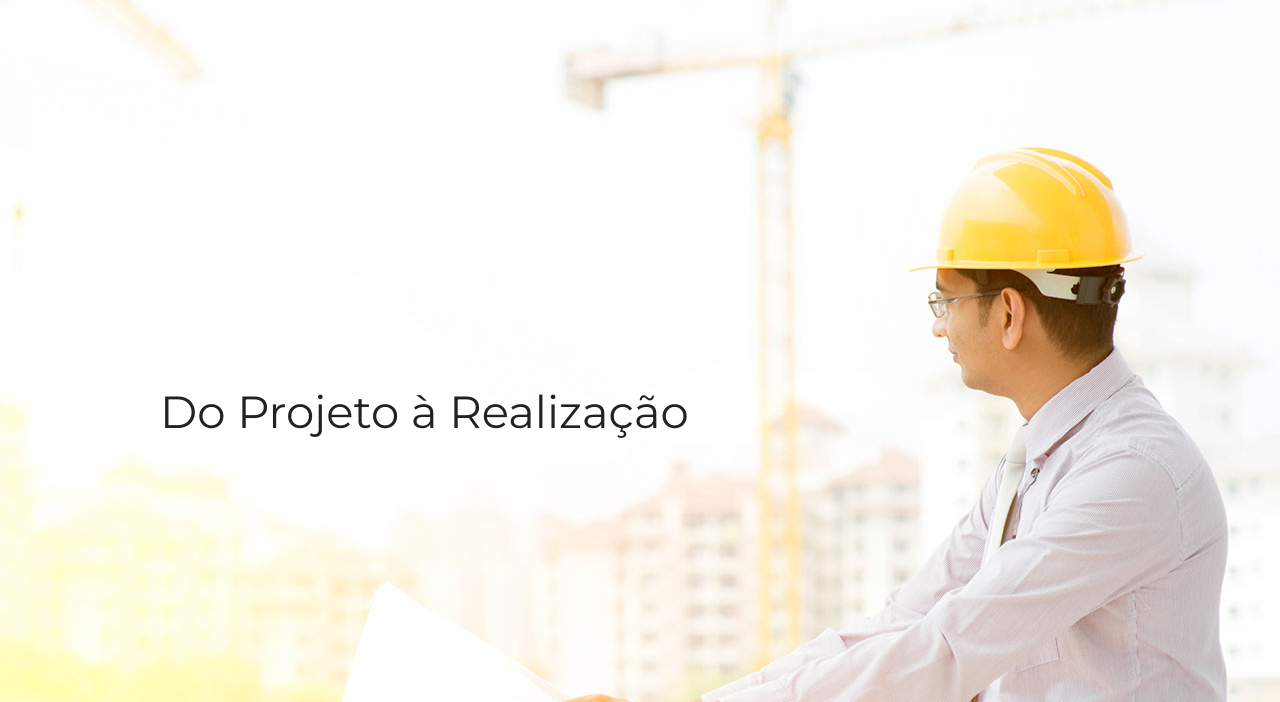
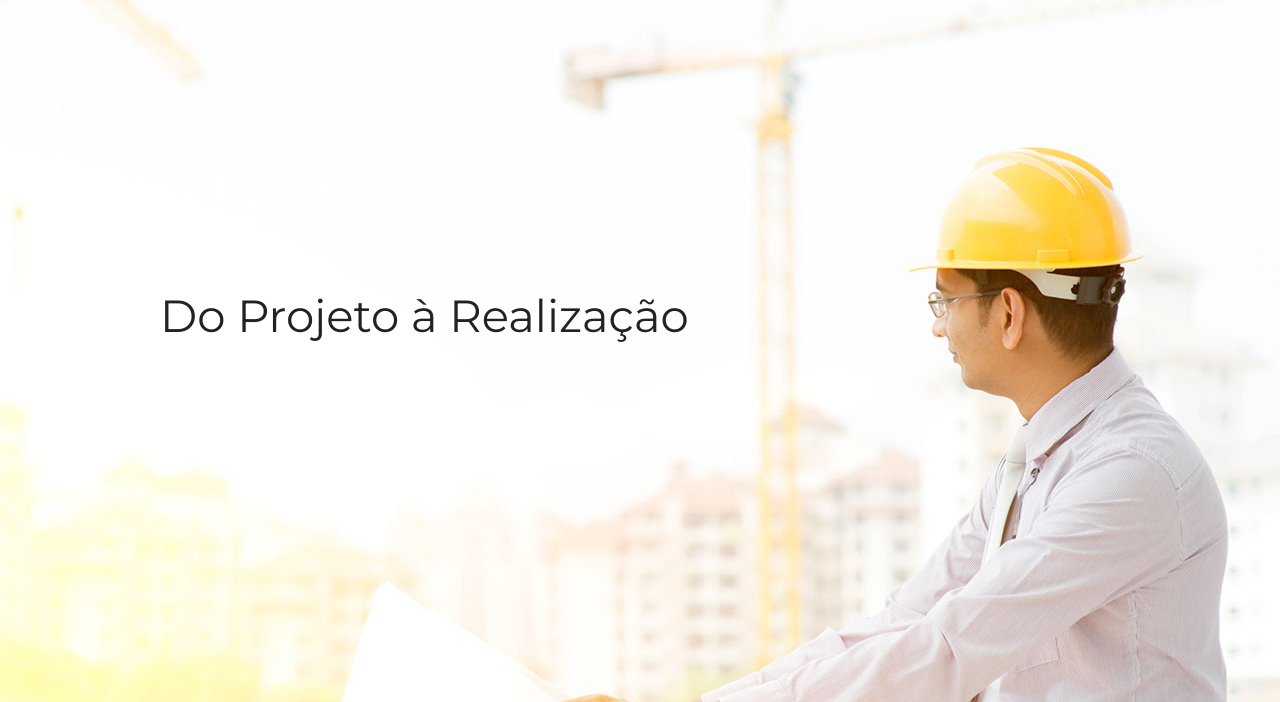
Before and after one commit to germannocr/diferencialEng, a plain HTML site: page index.html in a window 1280 px wide. Shown: the part 95-797 px from the top of the page. Drawn offline with Linux system fonts and the light colour scheme.

Commit message:
correção na home e sobre

```diff
--- a/assets/css/custom.css
+++ b/assets/css/custom.css
@@ -457,9 +457,15 @@ h1{
   }
 }
 
-@media (min-width: 407px) and (max-width: 1000px) {
+@media (max-width: 600px) {
 
   .sobre-texto, .slogan {
     padding-top: 60%;
   }
 }
+
+@media (min-width: 601px) {
+  .slogan {
+    padding-top: 40%;
+  }
+}
```
